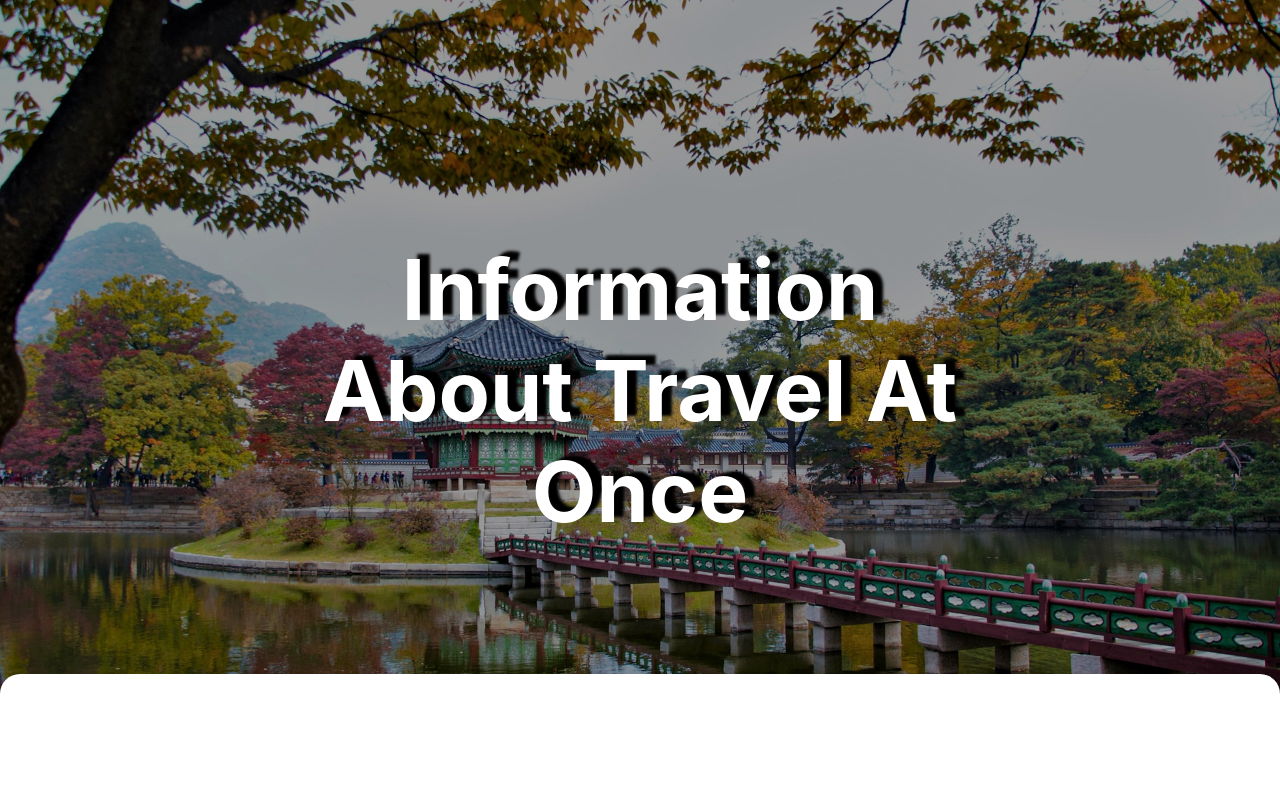
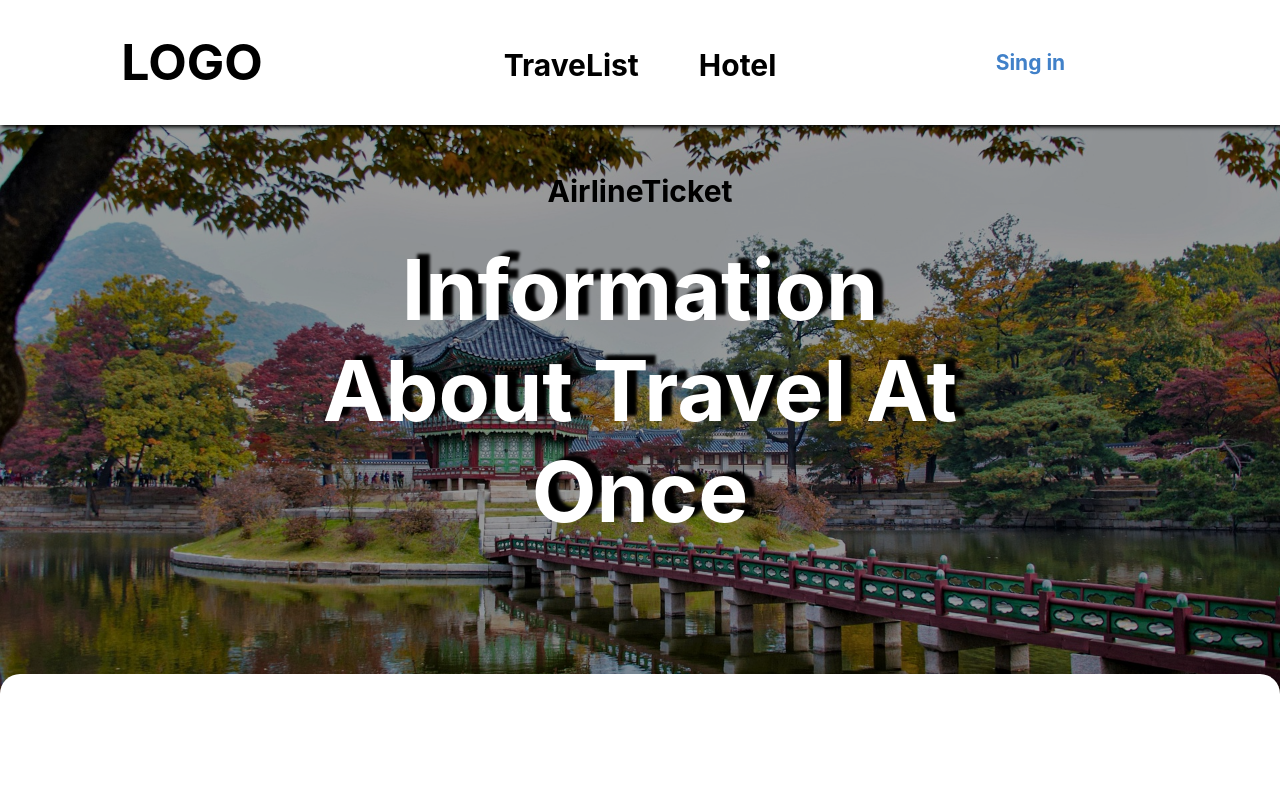
Before and after one commit to ykkc21/Capstone, a React (Create React App) app in the folder project/: page / in a window 1280 px wide. Shown: the top 800 px of the page. Built offline with nearby package versions, Linux system fonts and the light colour scheme; no server answers.

Commit message:
commit
commit

```diff
--- /dev/null
+++ b/project/sessions/JIHwRLy3V_yYfHy8A7OFfDEgjoF3X11t.json
@@ -0,0 +1 @@
+{"cookie":{"originalMaxAge":null,"expires":null,"secure":false,"httpOnly":true,"path":"/"},"__lastAccess":1696575846154,"user_data":{"idx":10,"name":"관리자","state":"Admin"}}
--- /dev/null
+++ b/project/sessions/c86Y05cFzeBWohCpKIw8XopgHWKR3A_U.json
@@ -0,0 +1 @@
+{"cookie":{"originalMaxAge":null,"expires":null,"secure":false,"httpOnly":true,"path":"/"},"__lastAccess":1696574399815}
--- a/project/src/App.js
+++ b/project/src/App.js
@@ -12,25 +12,24 @@ function App() {
   const [session, setSesstion] = useState([]);
 
   useEffect(() => {
-    // const user = axios
-    //   .get("/loginCheck")
-    //   .then((result) => {
-    //     if (result.data.msg === "NO") {
-    //       const newData = session.concat({ msg: "NO" });
-    //       const set = new Set();
-    //       set.add(newData);
-    //       setSesstion(set);
-    //     } else {
-    //       const newData = session.concat(result.data.user);
-    //       const set = new Set();
-    //       set.add(newData);
-    //       setSesstion(set);
-    //     }
-    //   })
-    //   .catch((err) => {
-    //     console.error(err);
-    //   });
-    console.log(123);
+    const user = axios
+      .get("/loginCheck")
+      .then((result) => {
+        if (result.data.msg === "NO") {
+          const newData = session.concat({ msg: "NO" });
+          const set = new Set();
+          set.add(newData);
+          setSesstion(set);
+        } else {
+          const newData = session.concat(result.data.user);
+          const set = new Set();
+          set.add(newData);
+          setSesstion(set);
+        }
+      })
+      .catch((err) => {
+        console.error(err);
+      });
   });
 
   return (
@@ -41,7 +40,7 @@ function App() {
           <Route path="/login" element={<Login />} />
           <Route path="/join" element={<Join />} />
           <Route path="/traveList" element={<TraveList />} />
-          <Route path="/admin" element={<Admin />} />
+          <Route path="/admin" element={<Admin userData={session} />} />
           <Route path="/mypage" element={<Mypage />} />
         </Routes>
       </Fragment>
--- a/project/src/components/header.jsx
+++ b/project/src/components/header.jsx
@@ -4,99 +4,94 @@ import style from "../styles/Header.module.css";
 import axios from "axios";
 
 const Header = ({ userData }) => {
-  console.log(userData);
-  // // console.log("Header로 넘어온 prosp", userData);
-  // const userState = Array.from(userData);
-  // const states = userState.map((item, idx) => {
-  //   if (item[idx].msg === "NO") {
-  //     return "No";
-  //   } else {
-  //     return {
-  //       idx: item[idx].idx,
-  //       name: item[idx].name,
-  //       states: item[idx].state,
-  //     };
-  //   }
-  // });
+  console.log("Header로 넘어온 prosp", userData);
+  const userState = Array.from(userData);
+  const states = userState.map((item, idx) => {
+    if (item[idx].msg === "NO") {
+      return "No";
+    } else {
+      return {
+        idx: item[idx].idx,
+        name: item[idx].name,
+        states: item[idx].state,
+      };
+    }
+  });
 
-  // const SesstionDistroy = async () => {
-  //   const distroy = await axios.get("/logout");
-  //   if (distroy.data === "logout") {
-  //     alert("로그아웃 하였습니다.");
-  //     // eslint-disable-next-line no-restricted-globals
-  //     location.href = "http://localhost:3000";
-  //   }
-  // };
-
-  // const ChangeBtn = (value, logouthandler) => {
-  //   value.some((item) => {
-  //     console.log("some 값", item.states);
-  //   });
-
-  //   console.log("ChangeBtn", value);
-
-  //   if (value.some((item) => item.states == "Admin")) {
-  //     return (
-  //       <Fragment>
-  //         <Link to={"/admin"} className={style.Hedaer_Login_btn}>
-  //           Admin Page
-  //         </Link>
-  //         <button onClick={logouthandler} className={style.Hedaer_Login_btn}>
-  //           Logout
-  //         </button>
-  //       </Fragment>
-  //     );
-  //   } else if (value.some((item) => item.states === "User")) {
-  //     return (
-  //       <Fragment>
-  //         <Link to={"/mypage"} className={style.Hedaer_Login_btn}>
-  //           MyPage
-  //         </Link>
-  //         <button onClick={logouthandler} className={style.Hedaer_Login_btn}>
-  //           Logout
-  //         </button>
-  //       </Fragment>
-  //     );
-  //   } else {
-  //     return (
-  //       <Link to={"/login"} className={style.Hedaer_Login_btn}>
-  //         Sing in
-  //       </Link>
-  //     );
-  //   }
-  // };
-
-  // return (
-  //   <header className={style.Header}>
-  //     <div className={style.Header_container}>
-  //       <div className={style.Header_Logo}>
-  //         <a className={style.Header_Logo_a} href="/">
-  //           LOGO
-  //         </a>
-  //       </div>
-  //       <ul className={style.Header_ul}>
-  //         <li className={style.Header_li}>
-  //           <Link to={"/traveList"} className={style.Header_li_a}>
-  //             TraveList
-  //           </Link>
-  //         </li>
-  //         <li className={style.Header_li}>
-  //           <Link to={"/"} className={style.Header_li_a}>
-  //             Hotel
-  //           </Link>
-  //         </li>
-  //         <li className={style.Header_li}>
-  //           <Link to={"/"} className={style.Header_li_a}>
-  //             AirlineTicket
-  //           </Link>
-  //         </li>
-  //       </ul>
-  //       <div className={style.Hedaer_Login}>
-  //         {ChangeBtn(states, SesstionDistroy)}
-  //       </div>
-  //     </div>
-  //   </header>
-  // );
+  const SesstionDistroy = async () => {
+    const distroy = await axios.get("/logout");
+    if (distroy.data === "logout") {
+      alert("로그아웃 하였습니다.");
+      // eslint-disable-next-line no-restricted-globals
+      location.href = "http://localhost:3000";
+    }
+  };
+  const ChangeBtn = (value, logouthandler) => {
+    value.some((item) => {
+      console.log("some 값", item.states);
+    });
+    console.log("ChangeBtn", value);
+    if (value.some((item) => item.states == "Admin")) {
+      return (
+        <Fragment>
+          <Link to={"/admin"} className={style.Hedaer_Login_btn}>
+            Admin Page
+          </Link>
+          <button onClick={logouthandler} className={style.Hedaer_Login_btn}>
+            Logout
+          </button>
+        </Fragment>
+      );
+    } else if (value.some((item) => item.states === "User")) {
+      return (
+        <Fragment>
+          <Link to={"/mypage"} className={style.Hedaer_Login_btn}>
+            MyPage
+          </Link>
+          <button onClick={logouthandler} className={style.Hedaer_Login_btn}>
+            Logout
+          </button>
+        </Fragment>
+      );
+    } else {
+      return (
+        <Link to={"/login"} className={style.Hedaer_Login_btn}>
+          Sing in
+        </Link>
+      );
+    }
+  };
+  return (
+    <header className={style.Header}>
+      <div className={style.Header_container}>
+        <div className={style.Header_Logo}>
+          <a className={style.Header_Logo_a} href="/">
+            LOGO
+          </a>
+        </div>
+        <ul className={style.Header_ul}>
+          <li className={style.Header_li}>
+            <Link to={"/traveList"} className={style.Header_li_a}>
+              TraveList
+            </Link>
+          </li>
+          <li className={style.Header_li}>
+            <Link to={"/"} className={style.Header_li_a}>
+              Hotel
+            </Link>
+          </li>
+          <li className={style.Header_li}>
+            <Link to={"/"} className={style.Header_li_a}>
+              AirlineTicket
+            </Link>
+          </li>
+        </ul>
+        <div className={style.Hedaer_Login}>
+          {ChangeBtn(states, SesstionDistroy)}
+        </div>
+      </div>
+    </header>
+  );
 };
 
 export default Header;
--- a/project/src/pages/admin.jsx
+++ b/project/src/pages/admin.jsx
@@ -1,10 +1,11 @@
-import { React, Fragment } from "react";
+import { React, Fragment, useState } from "react";
 import Header from "../components/header";
 import style from "../styles/Admin.module.css";
 import ItemList from "../constants/ItemList";
 import Button from "../constants/button";
 
-const admin = () => {
+const Admin = ({ userData }) => {
+  const [selectedItem, setSelectedItem] = useState("User");
   const items = ["User", "Content", "Bulletin"];
   const UserList = [
     {
@@ -134,7 +135,7 @@ const admin = () => {
   };
   return (
     <Fragment>
-      <Header />
+      <Header userData={userData} />
       <div className={style.AdminContainer}>
         <h1>Home</h1>
         <div className={style.ControllBox}>
@@ -206,4 +207,4 @@ const admin = () => {
   );
 };
 
-export default admin;
+export default Admin;
```
